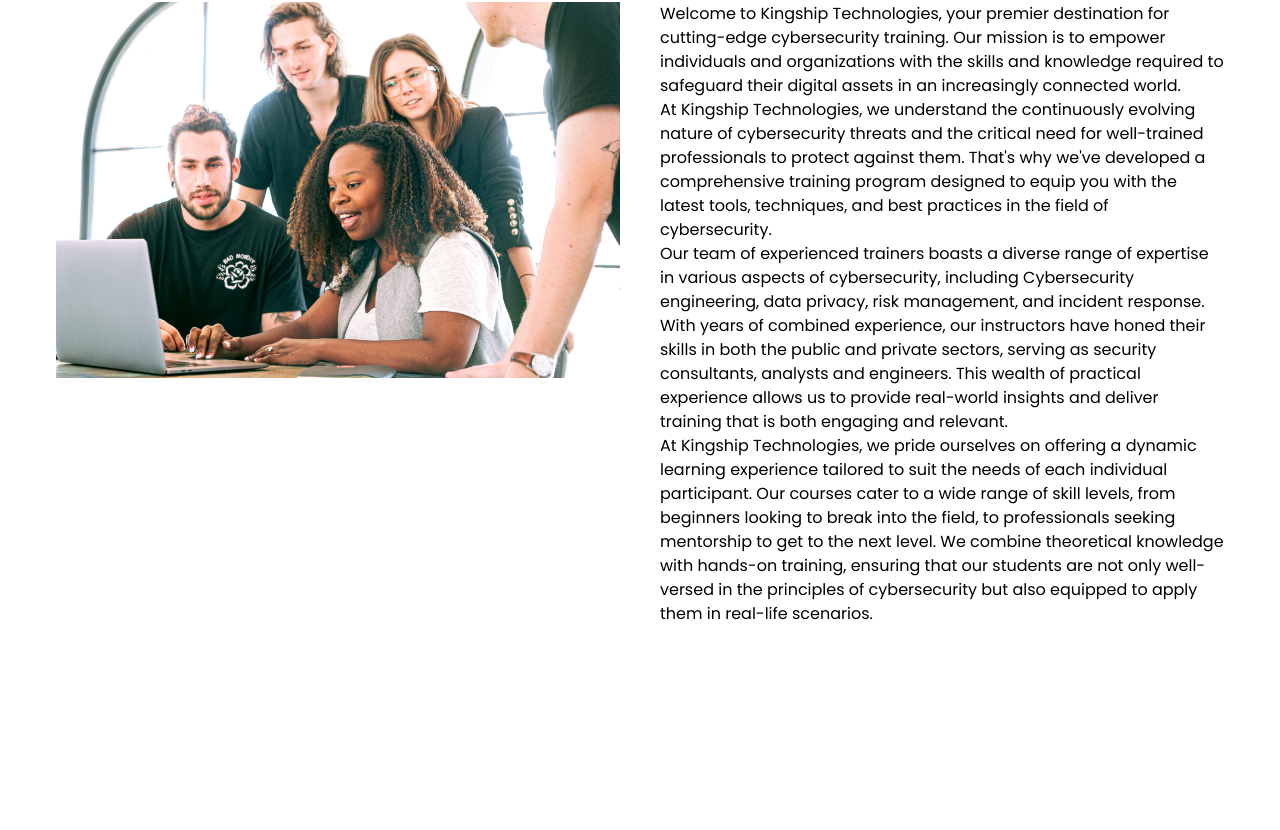
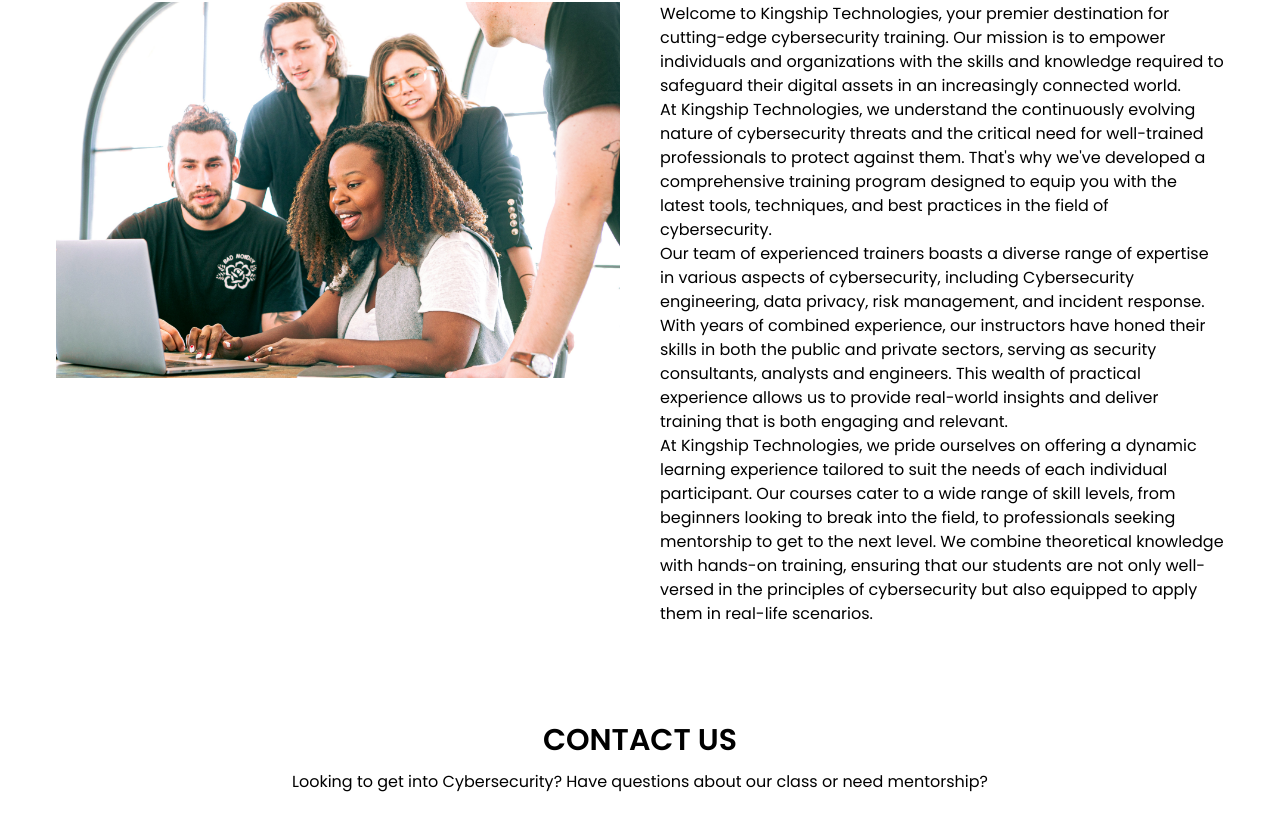
Before and after one commit to pauldevcodes/e-learning-platform-new, a React (Vite) app: page / in a window 1280 px wide. Shown: the part 4598-5428 px from the top of the page. Before the commit the page ends 5224 px from the top, so only its background shows below. Built offline with nearby package versions, Linux system fonts and the light colour scheme.

Commit message:
contact section

```diff
--- a/src/page features/home/Contact.jsx
+++ b/src/page features/home/Contact.jsx
@@ -1,9 +1,20 @@
+import { styles } from "../../utils/styles";
+
 const Contact = () => {
     return (
-        <div>
-
+        <div className={`${styles.paddingX} ${styles.paddingY}`}>
+            <div>
+                <div className=" flex flex-col gap-y-3 items-center mb-10 lg:mb-16">
+                    <h1 className={`${styles.sectionHeading}`}>
+                        Contact Us
+                    </h1>
+                    <p>
+                        Looking to get into Cybersecurity? Have questions about our class or need mentorship?
+                    </p>
+                </div>
+            </div>
         </div>
-     );
+    );
 }
 
 export default Contact;
```
